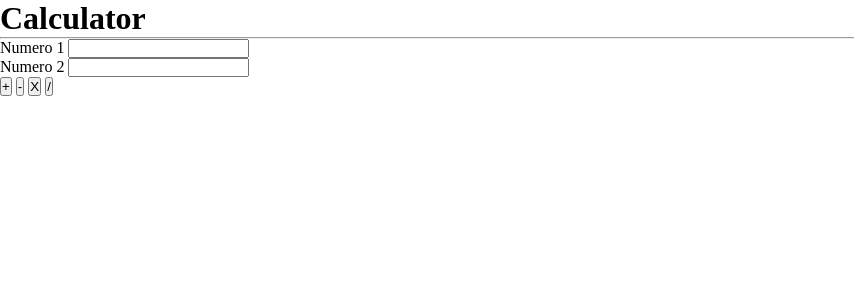
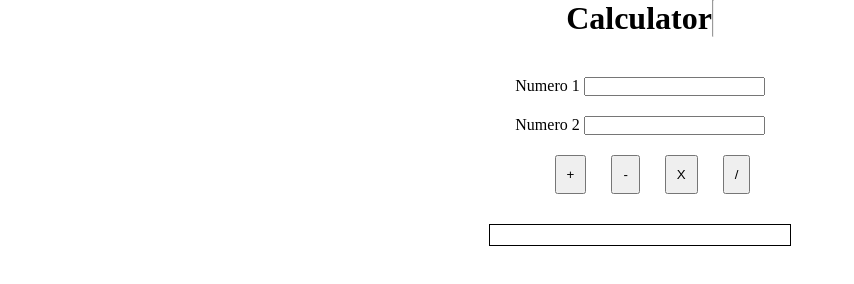
Before and after one commit to CandidoVinii/calculator, a plain HTML site: page index.html in a window 1280 px wide. Shown: the whole page, without its empty margins (0-854 px from the left). Drawn offline with Linux system fonts and the light colour scheme.

Commit message:
Criando css

```diff
--- a/index.html
+++ b/index.html
@@ -30,7 +30,7 @@
             <button class="buttons">/</button>
         </div>
 
-        <div class="resul">
+        <div class="result">
             <p id="pResult"></p>
         </div>
     </main>
--- a/style.css
+++ b/style.css
@@ -2,3 +2,37 @@
     margin: 0;
     padding: 0;
 }
+
+header{
+    display: flex;
+    justify-content: center;
+}
+
+main{
+    margin-top: 40px;
+    display: flex;
+    flex-direction: column;
+    align-items: center;
+}
+
+.input{
+    margin-bottom: 20px;
+}
+
+.operacoes{
+    display: flex;
+}
+
+.buttons{
+    padding: 10px;
+    margin-left: 25px;
+}
+
+.result {
+    margin-top: 30px;
+    width: 300px;
+    height: 20px;
+    border: solid black 1px;
+    display: flex;
+    justify-content: center;
+}
```
